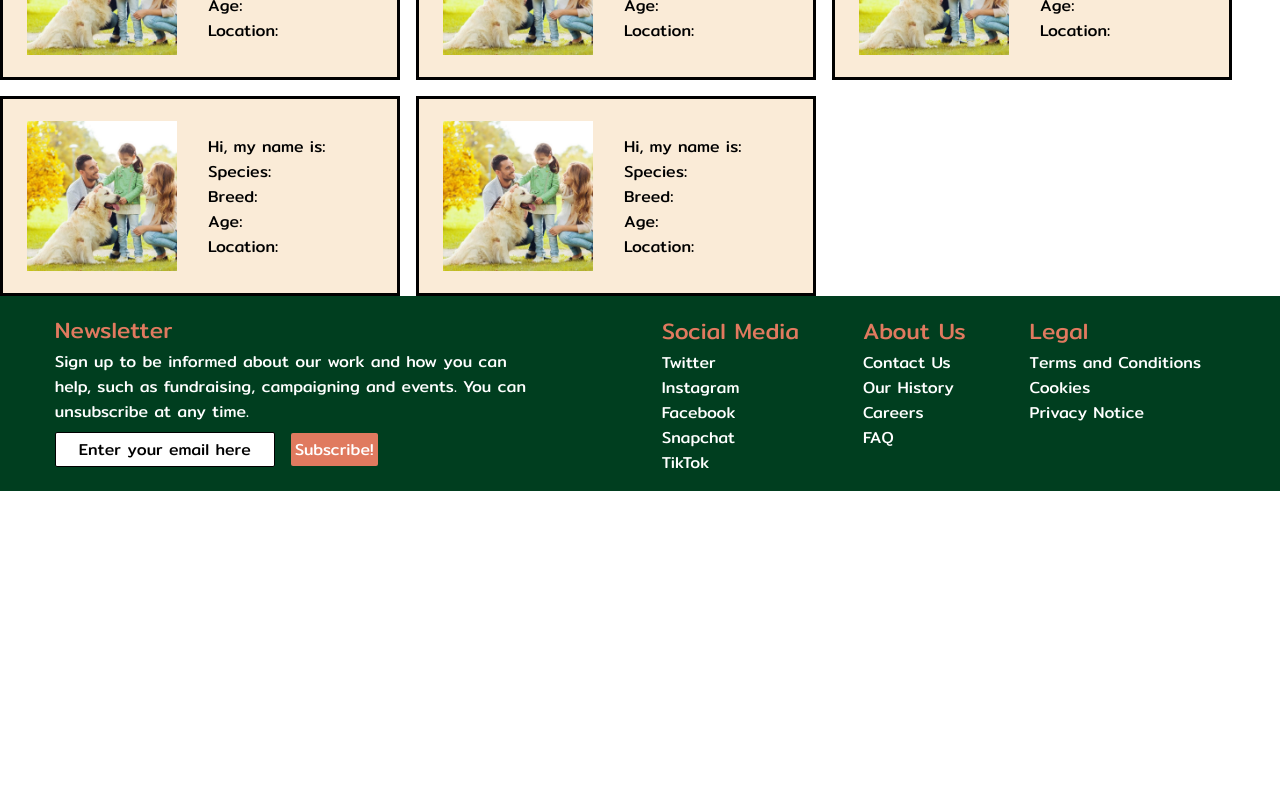
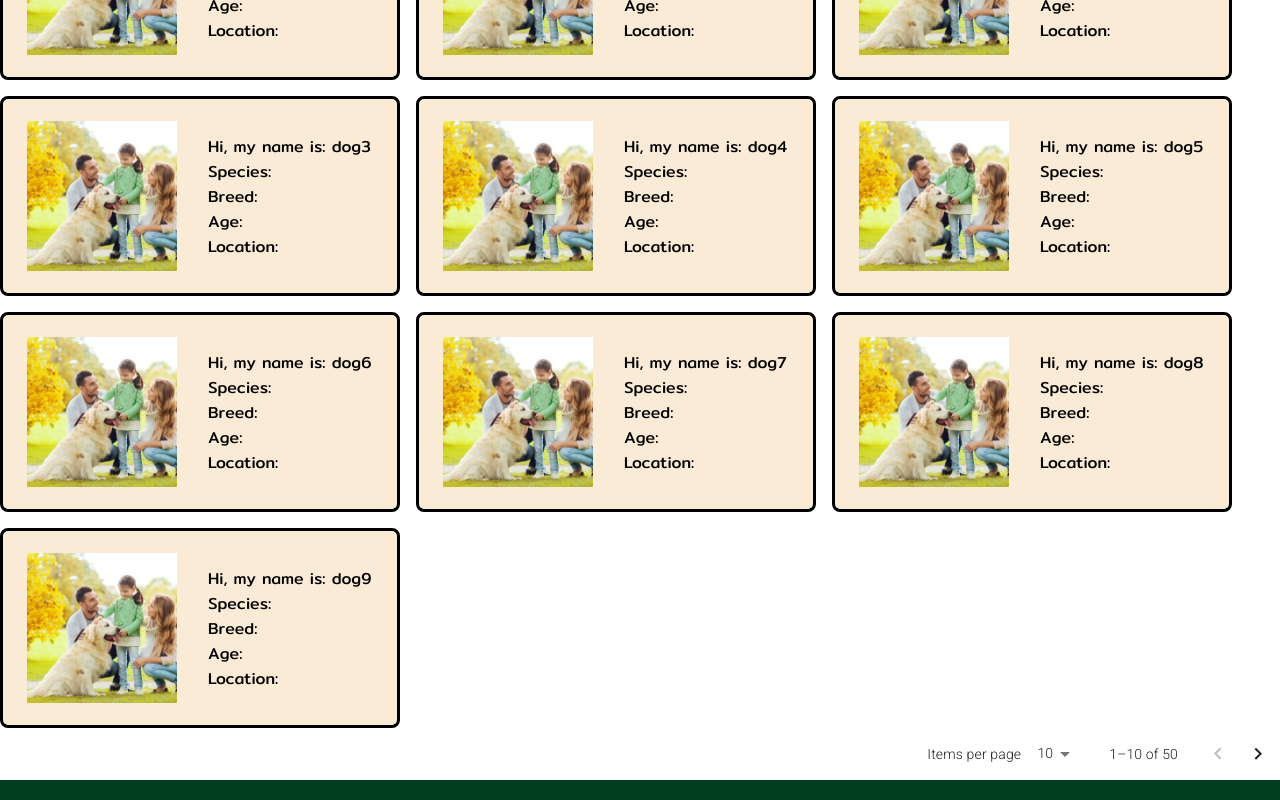
Before and after one commit to LewisBroadhurst/adopt-a-paw-front-end, a React (Create React App) app: page /adopt in a window 1280 px wide. Shown: the part 280-1080 px from the top of the page. Before the commit the page ends 800 px from the top, so only its background shows below. Built offline with nearby package versions, Linux system fonts and the light colour scheme.

Commit message:
Added cards navigation

```diff
--- a/src/Components/AnimalCards/AnimalCardItem.css
+++ b/src/Components/AnimalCards/AnimalCardItem.css
@@ -7,6 +7,7 @@
     align-items: center;
     border-style: solid;
     border-color: black;
+    border-radius: 0.5rem;
 }
 
 .animalcards_item_link {
--- a/src/Components/AnimalCards/AnimalCardItem.js
+++ b/src/Components/AnimalCards/AnimalCardItem.js
@@ -14,7 +14,7 @@ function AnimalCardItem(props) {
                         />
                 </div>
                 <div className='cardright'>
-                    <h1 className='animalcards_item_text'>Hi, my name is:
+                    <h1 className='animalcards_item_text'>Hi, my name is: {props.name}
                         <p>Species:</p>
                         <p>Breed:</p>
                         <p>Age:</p>
--- /dev/null
+++ b/src/Components/AnimalCards/AnimalCards.css
@@ -0,0 +1,11 @@
+.paginationContainer{
+    align-content: center;
+}
+
+.gridContainer{
+    display: flex;
+    align-self: center;
+    align-items: center;
+    align-content: center;
+    margin: 0 auto;
+}
--- a/src/Components/AnimalCards/AnimalCards.js
+++ b/src/Components/AnimalCards/AnimalCards.js
@@ -2,25 +2,57 @@ import React from 'react'
 import AnimalCardItem from './AnimalCardItem'
 import { Grid, TableContainer } from '@mui/material'
 import { useEffect, useState } from 'react'
+import TablePagination from '@mui/material/TablePagination';
+import { fontSize } from '@mui/system';
+import './AnimalCards.css';
 
 const AnimalCards = () => {
 
-  const animalArray = [
-    {name: "a"},
-    {name: "b"},
-    {name: "c"},
-    {name: "d"},
-    {name: "e"},
-  ]
+  const animalArray = [...Array(50).keys()].map((n) => { return { name: "dog" + n } })
 
-  const[cards, setCards] = useState(animalArray);
+  const [cards, setCards] = useState(animalArray);
+  const [page, setPage] = React.useState(0);
+  const [itemsPerPage, setItemsPerPage] = React.useState(10);
+
+  const handleChangePage = (event, newPage) => {
+    setPage(newPage);
+  };
+
+  const handleChangeRowsPerPage = (event) => {
+    setItemsPerPage(parseInt(event.target.value, 10));
+    setPage(0);
+  };
+
+  function calculateCurrentCards() {
+    const result = [];
+
+    for (let i = page * itemsPerPage; i < cards.length && result.length < itemsPerPage; i++) {
+      result.push(cards[i]);
+    }
+    return result;
+  }
 
   return (
-      <Grid container spacing={2} columns={3}>
-          {cards && cards.map(card => <Grid item>
-            <AnimalCardItem src={process.env.PUBLIC_URL + '/familydog.jpeg'}/>
-            </Grid>)}
-      </Grid>
+    <>
+      <div className='gridContainer'>
+        <Grid container spacing={2} columns={3}>
+          {cards && calculateCurrentCards().map(card => <Grid item>
+            <AnimalCardItem src={process.env.PUBLIC_URL + '/familydog.jpeg'} name={card.name} />
+          </Grid>)}
+        </Grid>
+      </div>
+      <div className='paginationContainer'>
+        <TablePagination
+          labelRowsPerPage="Items per page"
+          component="div"
+          count={cards.length}
+          page={page}
+          onPageChange={handleChangePage}
+          rowsPerPage={itemsPerPage}
+          onRowsPerPageChange={handleChangeRowsPerPage}
+        />
+      </div>
+    </>
   )
 }
 
--- a/src/Components/Pages/AdoptPage.css
+++ b/src/Components/Pages/AdoptPage.css
@@ -2,3 +2,8 @@
     text-align: center;
     font-size: 60px;
 }
+
+.adoptPageContainer{
+    width: 100%;
+    margin: 0 auto;
+}
--- a/src/Components/Pages/AdoptPage.js
+++ b/src/Components/Pages/AdoptPage.js
@@ -4,12 +4,12 @@ import './AdoptPage.css'
 
 function AdoptPage() {
   return (
-    <>
+    <div className='adoptPageContainer'>
       <h1 className='adoptTitle'>
         Adopt
       </h1>
       <AnimalCards />
-    </>
+    </div>
   )
 }
 
```
